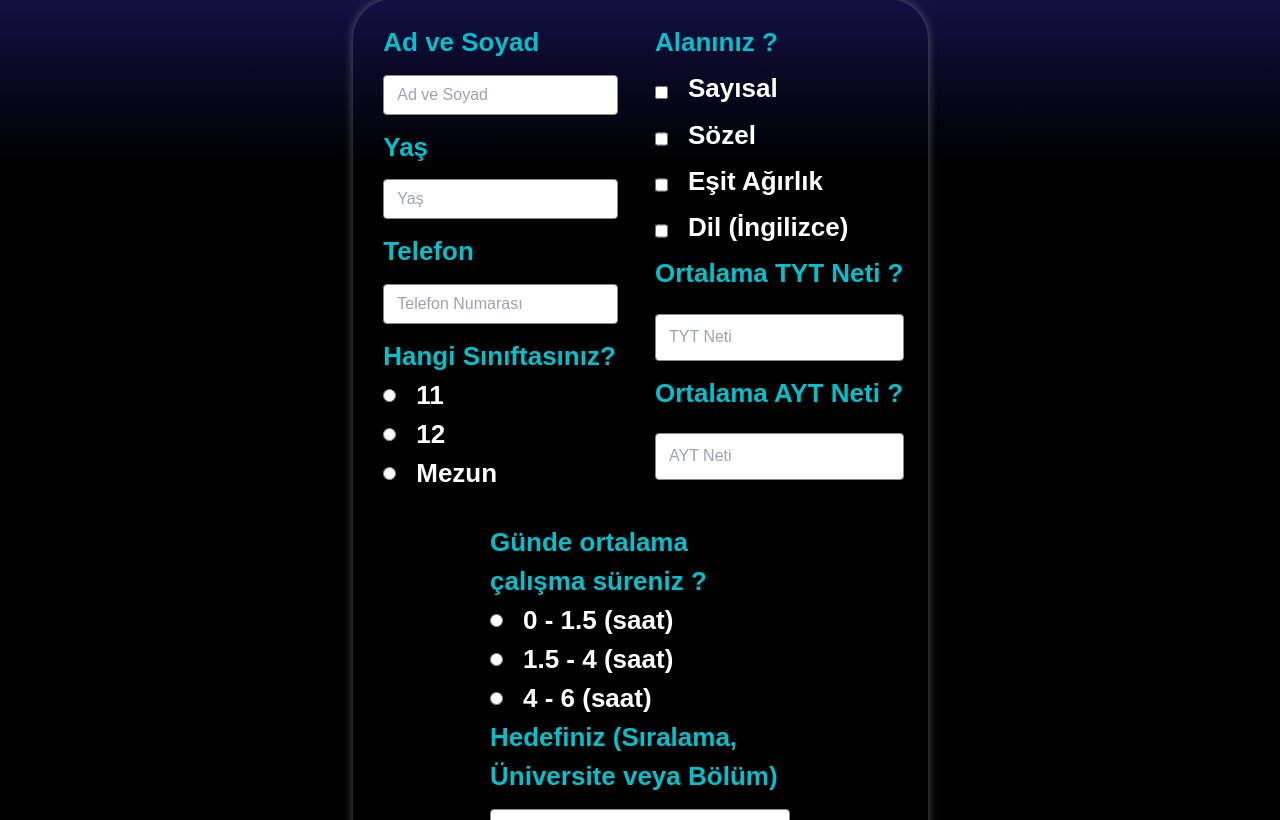
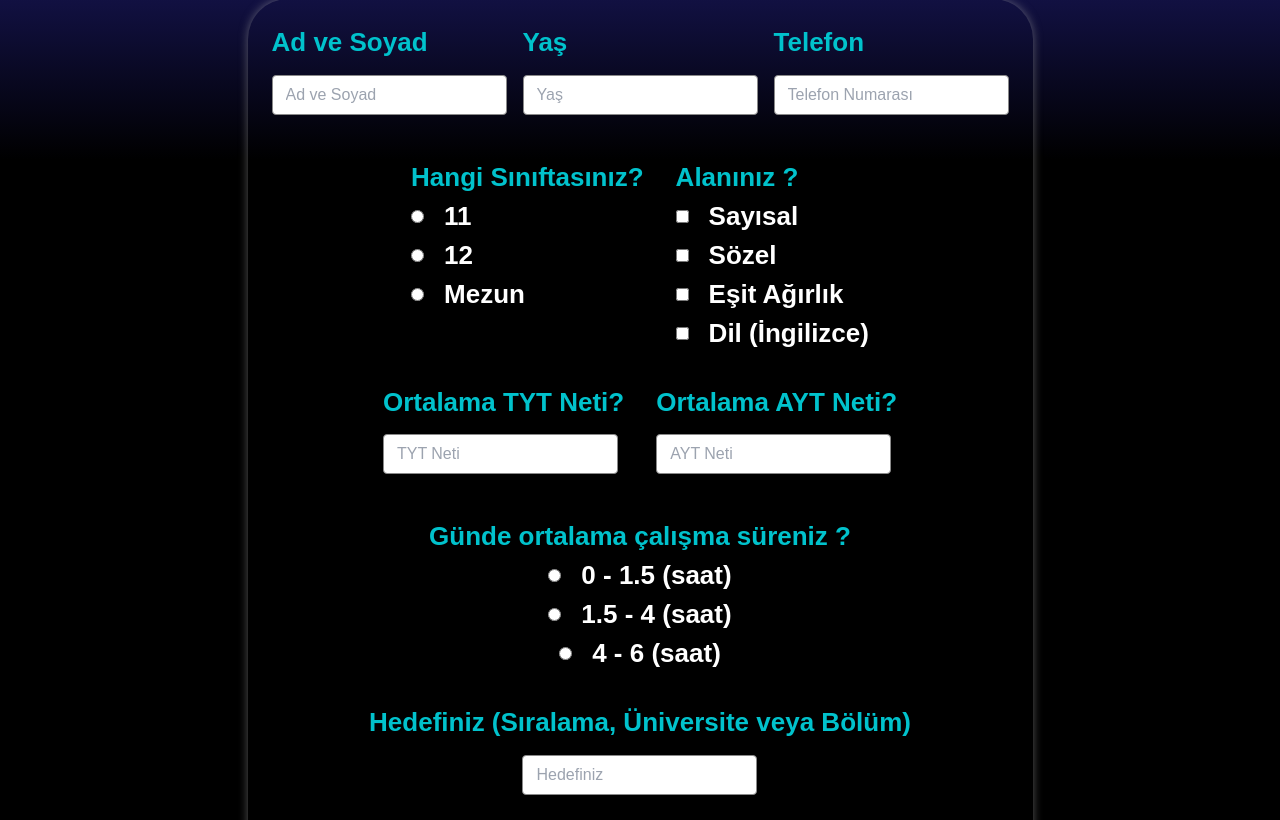
Before and after one commit to sametkzdl/CoachWebSite, a React (Create React App) app: page /FormApply in a window 1280 px wide. Shown: the part 260-1080 px from the top of the page. Built offline with nearby package versions, Linux system fonts and the light colour scheme; a web font is replaced by a local one.

Commit message:
diğer eksiklikler tamamlandı

```diff
--- a/src/components/banner.js
+++ b/src/components/banner.js
@@ -22,7 +22,7 @@ const blinkCursor = keyframes`
     border-right-color: transparent;
   }
   100% {
-    border-right-color: orange;
+    border-right-color: transparent;
   }
 `;
 
@@ -79,7 +79,7 @@ const TitleA = styled.h2`
   overflow: hidden;
   width: 0;
   animation: ${textAnimation} 2s forwards,
-    ${blinkCursor} 1.25s step-end infinite;
+    ${blinkCursor} 1.25s step-end forwards;
 `;
 
 const TitleB = styled.h2`
--- a/src/components/formCard.js
+++ b/src/components/formCard.js
@@ -3,9 +3,9 @@ import { useForm } from "react-hook-form";
 import "react-phone-input-2/lib/style.css";
 import Row from "./row";
 import Button from "./button";
-import { theme } from "../utils/global";
+import { device, theme } from "../utils/global";
 import { useState } from "react";
-import Footer from "../components/footer"
+import Footer from "../components/footer";
 
 const Wrap = styled.div`
   padding: 2rem 2.5rem;
@@ -26,17 +26,19 @@ const Form = styled.form`
   padding: 1.5rem;
   max-width: fit-content;
   display: grid;
-  grid-template-columns: 1fr 1fr;
-  grid-template-rows: min-content min-content;
-  justify-content: center;
-  justify-items: center;
-  gap: 30px;
+  grid-template-columns: 1fr 1fr 1fr;
+  grid-template-rows: repeat(6, min-content);
   box-shadow: 0px 0px 10px rgba(174, 173, 173, 0.5);
   border-radius: 40px;
   color: black;
-  @media (max-width:600px) {
-   display: flex;
-   flex-direction: column;
+  row-gap: 30px;
+  @media ${device.laptop} {
+    grid-template-columns: 1fr 1fr;
+    justify-items: center;
+  }
+  @media ${device.mobileL} {
+    grid-template-columns: 1fr;
+    justify-items: stretch;
   }
 `;
 
@@ -109,43 +111,73 @@ const Notification = styled.div`
   margin-bottom: 20px;
   text-align: center;
   border-radius: 4px;
-  background-color: #f44336;
-  ${({ show, success }) => {
-    return (
-      show &&
+  ${({ $show }) => {
+    $show &&
       css`
         display: block;
         box-shadow: 4px 4px 12px rgba(35, 199, 222, 0.3),
           -4px -4px 12px rgba(35, 199, 222, 0.3);
-        ${success &&
-        css`
-          background-color: #4caf50;
-        `}
-      `
-    );
+      `;
   }}
+  background-color: ${({ $success }) => ($success ? "#4caf50" : "#f44336")};
 `;
 
 const FirstWrap = styled.div`
-  max-width: 300px;
-  display: grid;
-  grid-column: 1;
+  display: flex;
+  flex-wrap: wrap;
+  gap: 1rem;
+  grid-column: 1/-1;
   grid-row: 1;
+  justify-content: center;
 `;
 
 const SecondWrap = styled.div`
-  max-width: 300px;
-
-  display: grid;
-  grid-column: 2;
-  grid-row: 1;
+  display: flex;
+  flex-wrap: wrap;
+  gap: 2rem;
+  grid-column: 1/-1;
+  grid-row: 2;
+  justify-content: center;
 `;
 const ThirdWrap = styled.div`
-  max-width: 300px;
+  display: flex;
+  flex-wrap: wrap;
+  gap: 2rem;
+  grid-column: 1/-1;
+  grid-row: 3;
+  justify-content: center;
+`;
+const FourthWrap = styled.div`
+  display: flex;
+  flex-wrap: wrap;
+  gap: 2rem;
+  grid-column: 1/-1;
+  grid-row: 4;
+  justify-content: center;
+  @media ${device.mobileL} {
+    display: block;
+    text-align: center;
+  }
+`;
 
-  display: grid;
+const FifthWrap = styled.div`
+  display: flex;
+  flex-wrap: wrap;
   grid-column: 1/-1;
-  grid-row: 2;
+  grid-row: 5;
+  justify-content: center;
+  @media ${device.mobileL} {
+    display: block;
+    text-align: center;
+  }
+`;
+
+const SixthWrap = styled.div`
+  display: flex;
+  flex-direction: column;
+  grid-column: 1/-1;
+  grid-row: 6;
+  text-align: center;
 `;
 
 const Register = () => {
@@ -186,7 +218,7 @@ const Register = () => {
           setNotification({
             show: false,
           });
-        }, 3*1000);
+        }, 3 * 1000);
         setSending(false);
       })
       .catch((error) => {
@@ -204,6 +236,7 @@ const Register = () => {
         <Title>X Akademi | Başvuru Formu</Title>
         <Form onSubmit={handleSubmit(Submit)}>
           <FirstWrap>
+            <div>
               <StyledLabel htmlFor="name">Ad ve Soyad</StyledLabel>
 
               <Input
@@ -215,6 +248,8 @@ const Register = () => {
               {errors.name && (
                 <Required>Ad ve Soyad girilmesi zorunludur</Required>
               )}
+            </div>
+            <div>
               <StyledLabel htmlFor="age">Yaş</StyledLabel>
               <Input
                 id="age"
@@ -223,6 +258,8 @@ const Register = () => {
                 {...register("age", { required: true })}
               />
               {errors.age && <Required>Yaş girilmesi zorunludur</Required>}
+            </div>
+            <div>
               <StyledLabel htmlFor="phone">Telefon</StyledLabel>
               <Input
                 id="phone"
@@ -230,10 +267,13 @@ const Register = () => {
                 type="phone"
                 {...register("phone", { required: true })}
               />
-
               {errors.phone && errors.phone.type === "required" && (
                 <Required>Telefon girilmesi zorunludur</Required>
               )}
+            </div>
+          </FirstWrap>
+          <SecondWrap>
+            <div>
               <StyledLabel>Hangi Sınıftasınız?</StyledLabel>
               <div style={{ display: "flex", gap: "20px" }}>
                 <input
@@ -272,8 +312,8 @@ const Register = () => {
                 </StyledLabel>
               </div>
               {errors.class && <Required>Sınıf girilmesi zorunludur</Required>}
-          </FirstWrap>
-          <SecondWrap>
+            </div>
+            <div>
               <StyledLabel>Alanınız ?</StyledLabel>
               <div style={{ display: "flex", gap: "20px" }}>
                 <input
@@ -319,33 +359,67 @@ const Register = () => {
                   name="field"
                   {...register("field", { required: true })}
                 />
-              <StyledLabel style={{ color: "white" }} htmlFor="Dil (İngilizce)">
+                <StyledLabel
+                  style={{ color: "white" }}
+                  htmlFor="Dil (İngilizce)"
+                >
                   Dil (İngilizce)
                 </StyledLabel>
               </div>
               {errors.field && <Required>Alan girilmesi zorunludur</Required>}
-            <StyledLabel htmlFor="age">Ortalama TYT Neti ?</StyledLabel>
+            </div>
+          </SecondWrap>
+          <ThirdWrap>
+            <div>
+              <StyledLabel htmlFor="avarageTyt">Ortalama TYT Neti?</StyledLabel>
               <Input
-              id="age"
+                id="avarageTyt"
                 placeholder="TYT Neti"
                 type="number"
                 name="tyt"
-              {...register("tyt", { required: true })}
+                {...register("tyt", {
+                  required: "TYT Neti girilmesi zorunludur",
+                  min: {
+                    value: 0,
+                    message: "TYT neti sıfırdan küçük olmamalıdır ",
+                  },
+                  max: {
+                    value: 120,
+                    message: "TYT neti 120 büyük olmamalıdır ",
+                  },
+                })}
               />
-            {errors.tyt && <Required>TYT Neti girilmesi zorunludur</Required>}
-            <StyledLabel htmlFor="age">Ortalama AYT Neti ?</StyledLabel>
+              {errors.tyt && <Required>{errors.tyt.message}</Required>}
+            </div>
+            <div>
+              <StyledLabel htmlFor="avarageAyt">Ortalama AYT Neti?</StyledLabel>
               <Input
-              id="age"
+                id="avarageAyt"
                 placeholder="AYT Neti"
                 type="number"
                 name="ayt"
-              {...register("ayt", { required: true })}
+                {...register("ayt", {
+                  required: "AYT Neti girilmesi zorunludur",
+                  min: {
+                    value: 0,
+                    message: "AYT neti sıfırdan küçük olmamalıdır ",
+                  },
+                  max: { value: 80, message: "AYT neti 80 büyük olmamalıdır " },
+                })}
               />
-            {errors.ayt && <Required>AYT Neti girilmesi zorunludur</Required>}
-          </SecondWrap>
-          <ThirdWrap>
+              {errors.ayt && <Required>{errors.ayt.message}</Required>}
+            </div>
+          </ThirdWrap>
+          <FourthWrap>
+            <div>
               <StyledLabel>Günde ortalama çalışma süreniz ?</StyledLabel>
-            <div style={{ display: "flex", gap: "20px" }}>
+              <div
+                style={{
+                  display: "flex",
+                  gap: "20px",
+                  justifyContent: "center",
+                }}
+              >
                 <input
                   id="0 - 1.5"
                   type="radio"
@@ -357,7 +431,13 @@ const Register = () => {
                   0 - 1.5 (saat)
                 </StyledLabel>
               </div>
-            <div style={{ display: "flex", gap: "20px" }}>
+              <div
+                style={{
+                  display: "flex",
+                  gap: "20px",
+                  justifyContent: "center",
+                }}
+              >
                 <input
                   id="1.5 - 4"
                   type="radio"
@@ -369,7 +449,13 @@ const Register = () => {
                   1.5 - 4 (saat)
                 </StyledLabel>
               </div>
-            <div style={{ display: "flex", gap: "20px" }}>
+              <div
+                style={{
+                  display: "flex",
+                  gap: "20px",
+                  justifyContent: "center",
+                }}
+              >
                 <input
                   id="4 - 6"
                   type="radio"
@@ -384,10 +470,15 @@ const Register = () => {
               {errors.studyTime && (
                 <Required>Günde ortalama çalışma girilmesi zorunludur</Required>
               )}
+            </div>
+          </FourthWrap>
+          <FifthWrap>
+            <div style={{ textAlign: "center" }}>
               <StyledLabel htmlFor="dreamDepartment">
                 Hedefiniz (Sıralama, Üniversite veya Bölüm)
               </StyledLabel>
               <Input
+                style={{ marginInline: "auto" }}
                 id="dreamDepartment"
                 placeholder="Hedefiniz"
                 type="text"
@@ -397,6 +488,10 @@ const Register = () => {
               {errors.dreamDepartment && (
                 <Required>Hedefiniz alanının girilmesi zorunludur</Required>
               )}
+            </div>
+          </FifthWrap>
+          <SixthWrap>
+            <div style={{ display: "grid" }}>
               <StyledLabel htmlFor="additional">
                 Eklemek istedikleriniz ...
               </StyledLabel>
@@ -408,17 +503,20 @@ const Register = () => {
                 name="additional"
                 {...register("additional")}
               />
+            </div>
+            <div>
               <StyledButton>{sending ? "Gönderiliyor" : "Başvur"}</StyledButton>
               <Notification
-              success={notification.success}
-              show={notification.show}
+                $success={notification.success}
+                $show={notification.show}
               >
                 {notification.message}
               </Notification>
-          </ThirdWrap>
+            </div>
+          </SixthWrap>
         </Form>
       </Row>
-      <Footer/>
+      <Footer />
     </Wrap>
   );
 };
```
Lines whose indentation alone changed are shown as unchanged.
